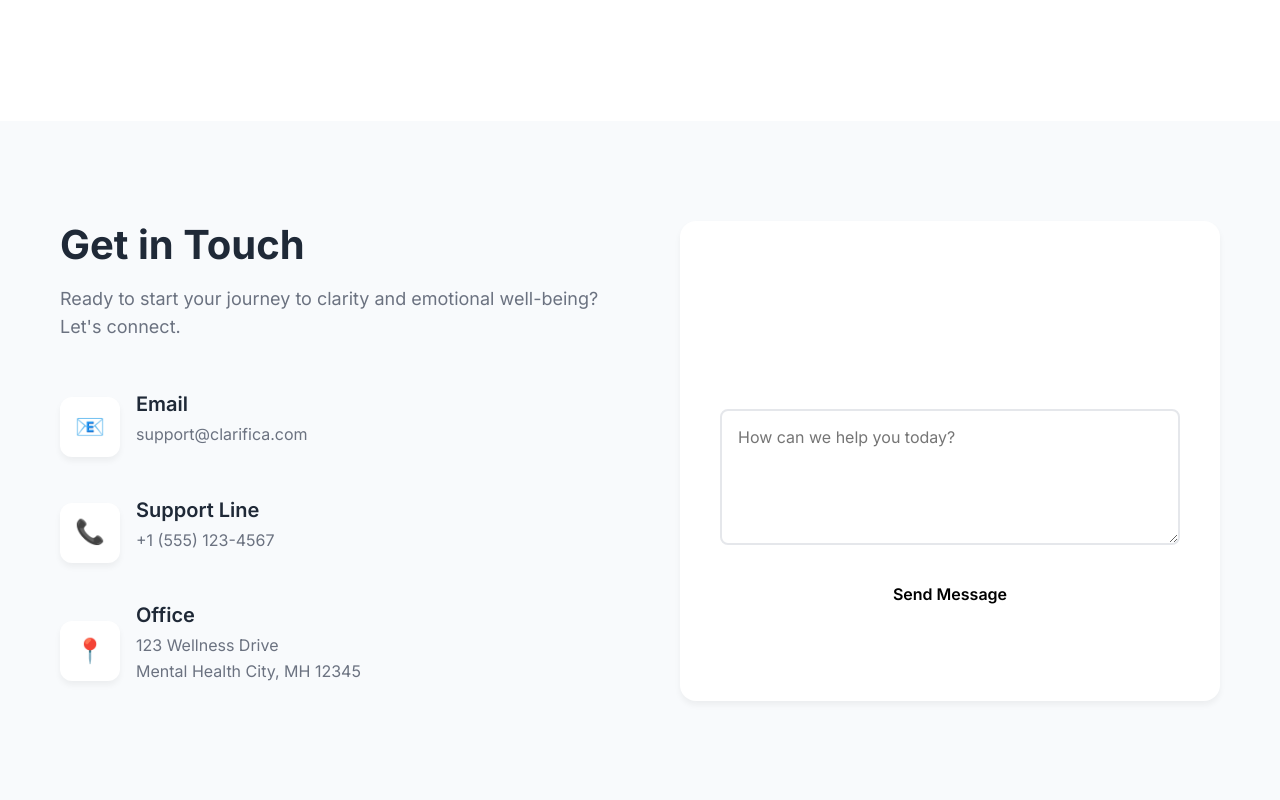
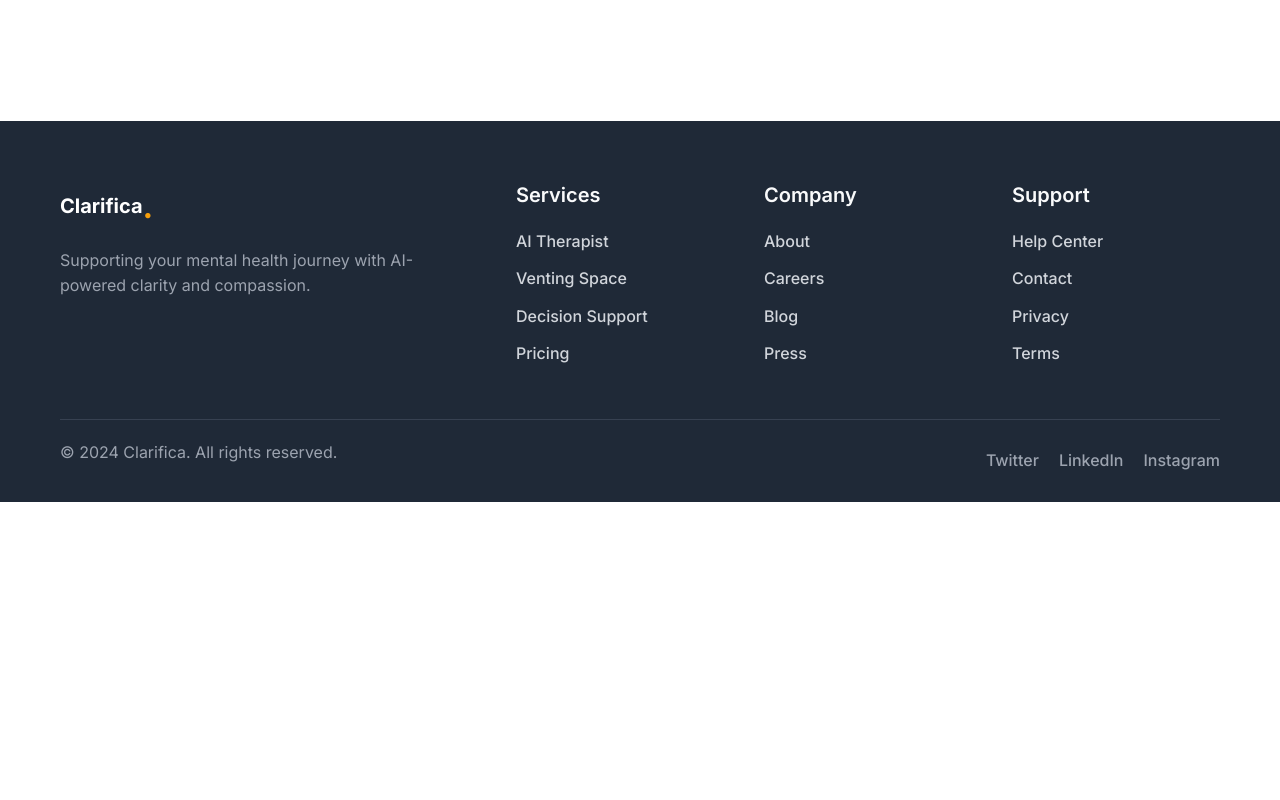
Before and after one commit to Dev-KrishnaPathak/Clarifica, a React (Vite) app: page / in a window 1280 px wide. Shown: the part 2200-3000 px from the top of the page. After the commit the page ends 2702 px from the top, so only its background shows below. Built offline with nearby package versions, Linux system fonts and the light colour scheme; a web font is replaced by a local one.

Commit message:
your message

```diff
--- a/src/App.jsx
+++ b/src/App.jsx
@@ -112,57 +112,6 @@ function HomePage() {
         </div>
       </section>
 
-      {/* Contact Section */}
-      <section id="contact" className="contact">
-        <div className="container">
-          <div className="contact-content">
-            <div className="contact-info">
-              <h2>Get in Touch</h2>
-              <p>Ready to start your journey to clarity and emotional well-being? Let's connect.</p>
-              <div className="contact-methods">
-                <div className="contact-method">
-                  <div className="method-icon">📧</div>
-                  <div>
-                    <h4>Email</h4>
-                    <p>support@clarifica.com</p>
-                  </div>
-                </div>
-                <div className="contact-method">
-                  <div className="method-icon">📞</div>
-                  <div>
-                    <h4>Support Line</h4>
-                    <p>+1 (555) 123-4567</p>
-                  </div>
-                </div>
-                <div className="contact-method">
-                  <div className="method-icon">📍</div>
-                  <div>
-                    <h4>Office</h4>
-                    <p>123 Wellness Drive<br />Mental Health City, MH 12345</p>
-                  </div>
-                </div>
-              </div>
-            </div>
-            <div className="contact-form">
-              <form>
-                <div className="form-group">
-                  <input type="text" placeholder="Your Name" required />
-                </div>
-                <div className="form-group">
-                  <input type="email" placeholder="Your Email" required />
-                </div>
-                <div className="form-group">
-                  <textarea placeholder="How can we help you today?" rows="5" required></textarea>
-                </div>
-                <button type="submit" className="btn-primary btn-full">
-                  Send Message
-                </button>
-              </form>
-            </div>
-          </div>
-        </div>
-      </section>
-
       {/* Footer */}
       <footer className="footer">
         <div className="container">
```
